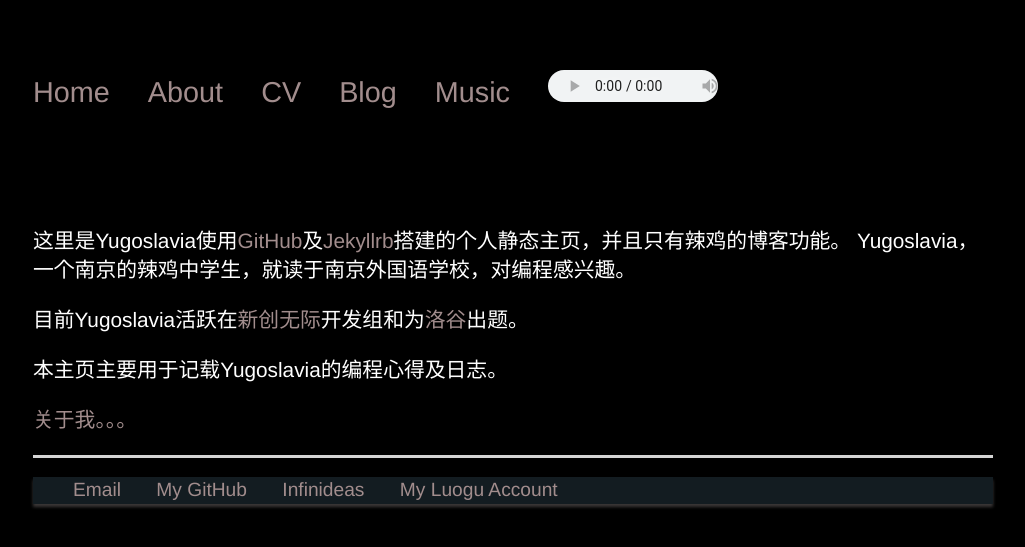
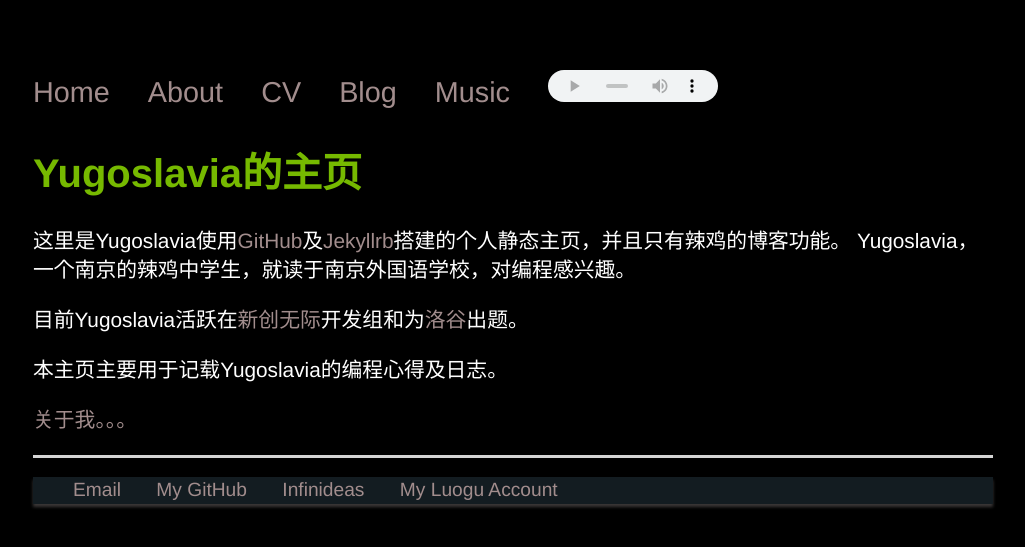
Before and after one commit to Yugoslavia36/yugoslavia36.github.io, a Jekyll site: the page built from index.html, in a window 1280 px wide. Shown: the top 547 px of the page, without its empty margins (127-1152 px from the left). Built offline with Jekyll 4.4.1, drawn with Linux system fonts in a browser that asks for light colours.

Commit message:
Update main.css

```diff
--- a/css/main.css
+++ b/css/main.css
@@ -8,7 +8,7 @@ p, ul { font-size: 1.3em; line-height: 1.4em; color: #fff; }
 p { font-family: 'Helvetica','Microsoft YaHei UI','Cursive';}
 audio { width: 170px; height: 32px; margin-top: 10px;}
 
-h1, h2, h3, h4 { font-family:'Helvetica', 'Sans-Serif','Microsoft YaHei UI';}
+h1, h2, h3, h4 { font-family:'Helvetica', 'Sans-Serif','Microsoft YaHei UI';color:#76b900;}
 h1 { font-size: 2.5em;  }
 h2 { font-size: 2.3em; }
 h3 { font-size: 2em; }
```
